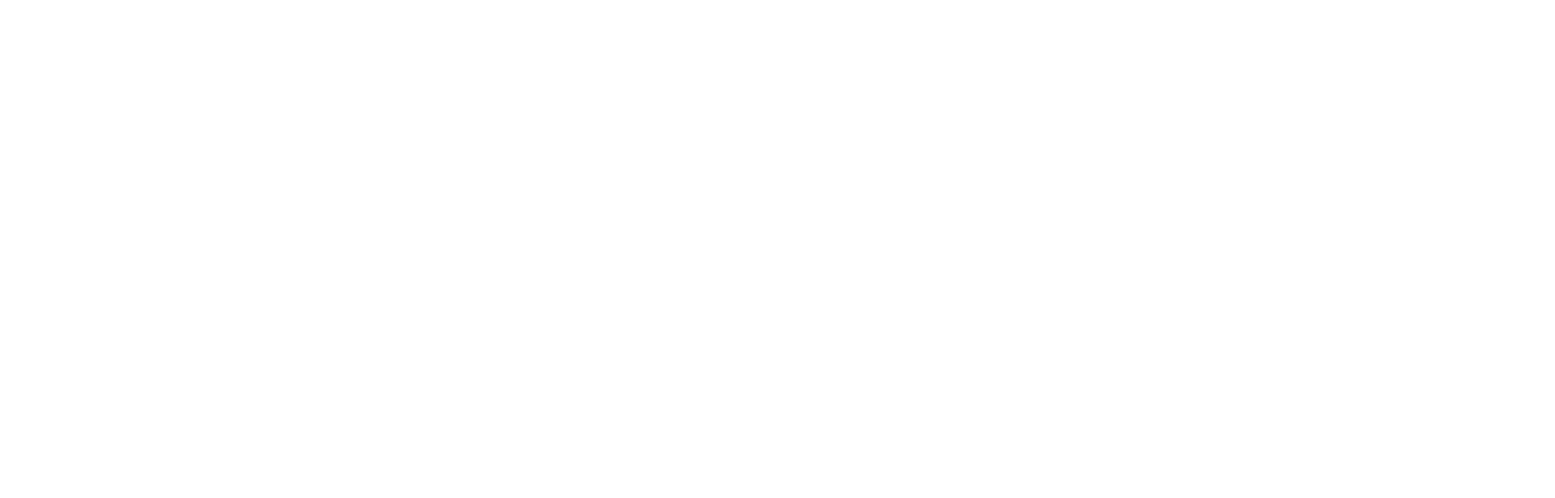
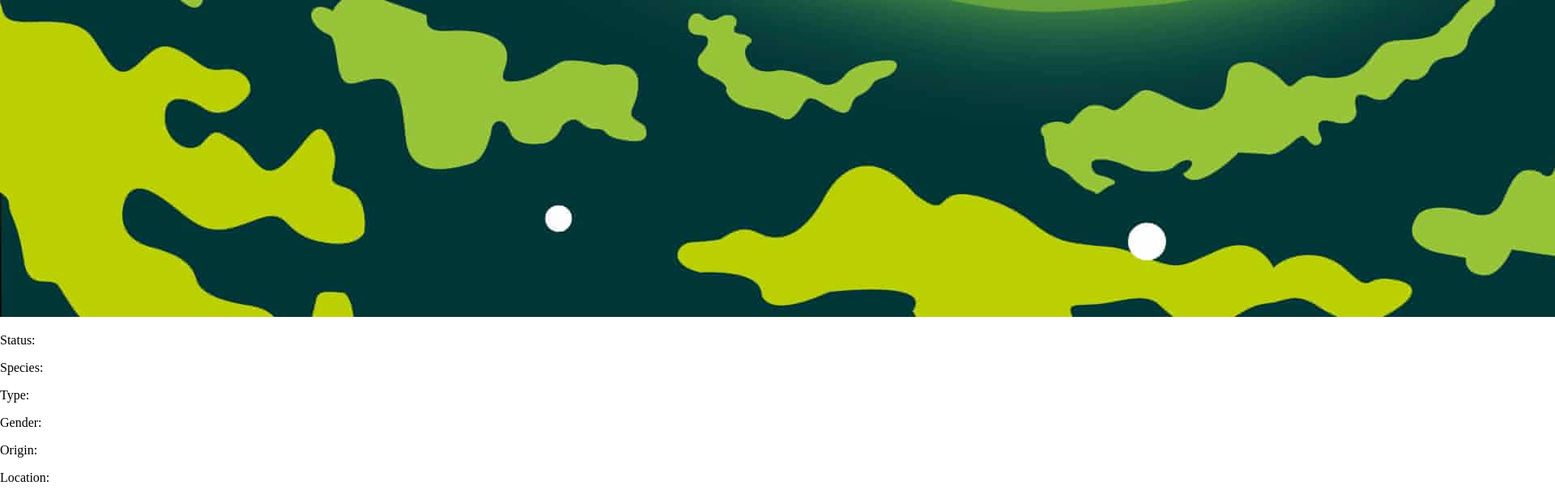
Before and after one commit to dcrossmanagement/final-project, a React (Create React App) app in the folder client/: page /characters/1 in a window 1280 px wide. Shown: the part 1300-1916 px from the top of the page at 81% size, 1920 px wide, since content can reach past the window. Before the commit the page ends 800 px from the top, so only its background shows below. Built offline with nearby package versions, Linux system fonts and the light colour scheme.

Commit message:
basic page layout no formatting

```diff
--- a/client/src/components/Character.js
+++ b/client/src/components/Character.js
@@ -5,7 +5,19 @@
 
     render() {
         return(
-        <h1>{this.state.name}</h1>
+            <div>
+                <h1>{this.state.name}</h1>
+                <img src="/images/sample.jpg" alt={this.state.name}/>
+                <div id="charInfo">
+                    <p>Status:</p>
+                    <p>Species:</p>
+                    <p>Type:</p>
+                    <p>Gender:</p>
+                    <p>Origin:</p>
+                    <p>Location:</p>
+                </div>
+
+            </div>
         )
     }
 
--- a/client/src/components/Home.js
+++ b/client/src/components/Home.js
@@ -3,7 +3,12 @@
 class Home extends React.Component {
     render() {
         return (
-            <h1>Home</h1>
+            <div>
+                <h1>Title</h1>
+                <h2>Welcome Message</h2>
+                <img src="/images/sample.jpg" alt="landing page img"/>
+                <h3>Description (what page does)</h3>
+            </div>
         )
     }
 }
--- a/client/src/components/Search.js
+++ b/client/src/components/Search.js
@@ -2,7 +2,12 @@
 
 const Search = props => {
     return (
-        <h1>Search Page</h1>
+        <div>
+            <h1>Search Character Below</h1>
+            <img src="/images/sample.jpg" alt="various characters"/>
+            <input type="text"></input>
+
+        </div>
     )
 }
 
```
Also changed, not shown: client/public/images/sample.jpg (added).
